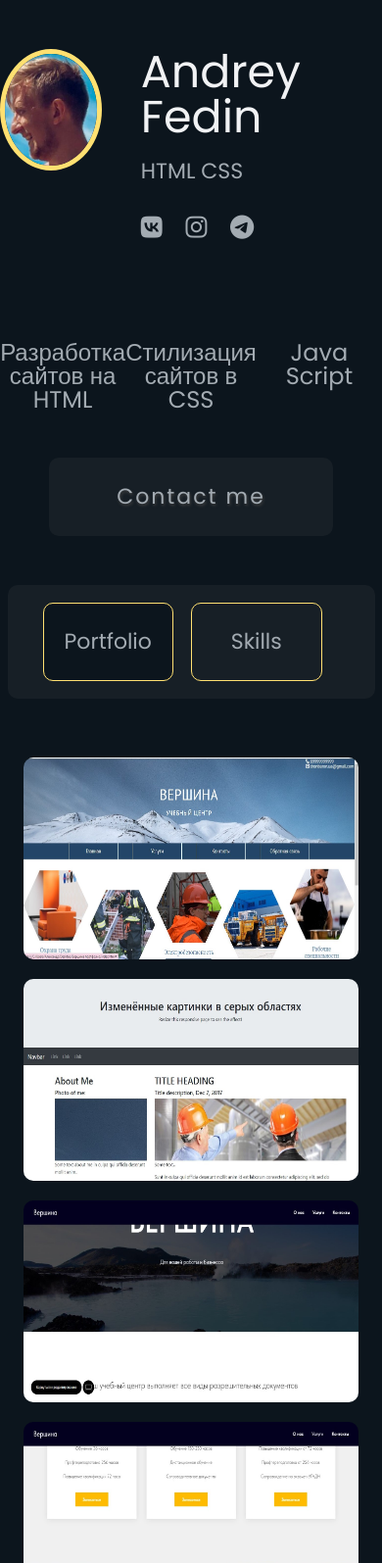
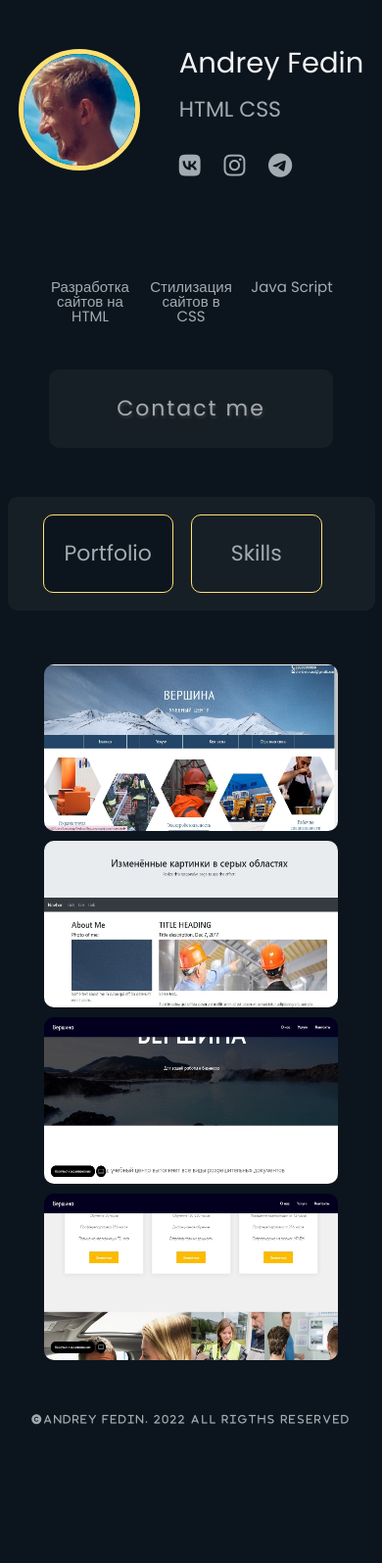
Before and after one commit to EnniBelly/Portfolio-Andrey-Fedin, a plain HTML site: page index.html in a window 390 px wide. Shown: the top 1595 px of the page at 98% size. After the commit the page ends 1463 px from the top, so only its background shows below. Drawn offline with Linux system fonts and the light colour scheme.

Commit message:
Update main.css

```diff
--- a/css/main.css
+++ b/css/main.css
@@ -319,17 +319,8 @@ footer {
     max-width: 970px;
   }
 }
+
 /* ++++++++++++++++++++++++++++++ adaptation ++++++++++++++++++++++ */
-
-@media screen and (max-width: 1200px) {
-  .img_profile {
-  width: 124px;
-  height: 124px;
-  overflow: hidden;
-  border-radius: 50%;
-  border: 5px solid #FFE071;
-}
-}
 
 @media screen and (max-width: 998px) {
   .header-main {max-width: 375px;}
@@ -342,9 +333,43 @@ footer {
     border-radius: 50%;
     border: 5px solid #FFE071;
   }
+  .nav-main {
+    display: flex;
+    justify-content: center;
+    margin-top: 50px;
+  }
+  .info {
+    position: relative;
+    text-align: center;
+    width: 103px;
+    color: #A3ABB2;
+    font-size: 15px;
+  }
+  .content-2_portfolio {
+    font-size: 15px
+  }
+  .name {
+    font-size: 29px;
+  }
+  .fa-copyright {
+    font-size: 10px;
+    margin-bottom: 10px;
+  }
+  .content-1_portfolio {
+    width: 310px;
+    height: 180px;
+    border-radius: 10px;
+    padding: 5px;
+  }
+  .content-1_portfolio img:hover {
+    transform: scale(1.1);
+  }
 }
 
 @media screen and (max-width: 768px) {
+  .header-main {max-width: 375px;}
+  .row {max-width: 375px;}
+  .footer-main {max-width: 375px;}
   .img_profile {
     width: 124px;
     height: 124px;
@@ -352,9 +377,43 @@ footer {
     border-radius: 50%;
     border: 5px solid #FFE071;
   }
+  .nav-main {
+    display: flex;
+    justify-content: center;
+    margin-top: 50px;
+  }
+  .info {
+    position: relative;
+    text-align: center;
+    width: 103px;
+    color: #A3ABB2;
+    font-size: 15px;
+  }
+  .content-2_portfolio {
+    font-size: 15px
+  }
+  .name {
+    font-size: 29px;
+  }
+  .fa-copyright {
+    font-size: 10px;
+    margin-bottom: 10px;
+  }
+  .content-1_portfolio {
+    width: 310px;
+    height: 180px;
+    border-radius: 10px;
+    padding: 5px;
+  }
+  .content-1_portfolio img:hover {
+    transform: scale(1.1);
+  }
 }
 
 @media screen and (max-width: 576px) {
+  .header-main {max-width: 375px;}
+  .row {max-width: 375px;}
+  .footer-main {max-width: 375px;}
   .img_profile {
     width: 124px;
     height: 124px;
@@ -362,4 +421,35 @@ footer {
     border-radius: 50%;
     border: 5px solid #FFE071;
   }
+  .nav-main {
+    display: flex;
+    justify-content: center;
+    margin-top: 50px;
   }
+  .info {
+    position: relative;
+    text-align: center;
+    width: 103px;
+    color: #A3ABB2;
+    font-size: 15px;
+  }
+  .content-2_portfolio {
+    font-size: 15px
+  }
+  .name {
+    font-size: 29px;
+  }
+  .fa-copyright {
+    font-size: 10px;
+    margin-bottom: 10px;
+  }
+  .content-1_portfolio {
+    width: 310px;
+    height: 180px;
+    border-radius: 10px;
+    padding: 5px;
+  }
+  .content-1_portfolio img:hover {
+    transform: scale(1.1);
+  }
+}
```
Lines whose indentation alone changed are shown as unchanged.
